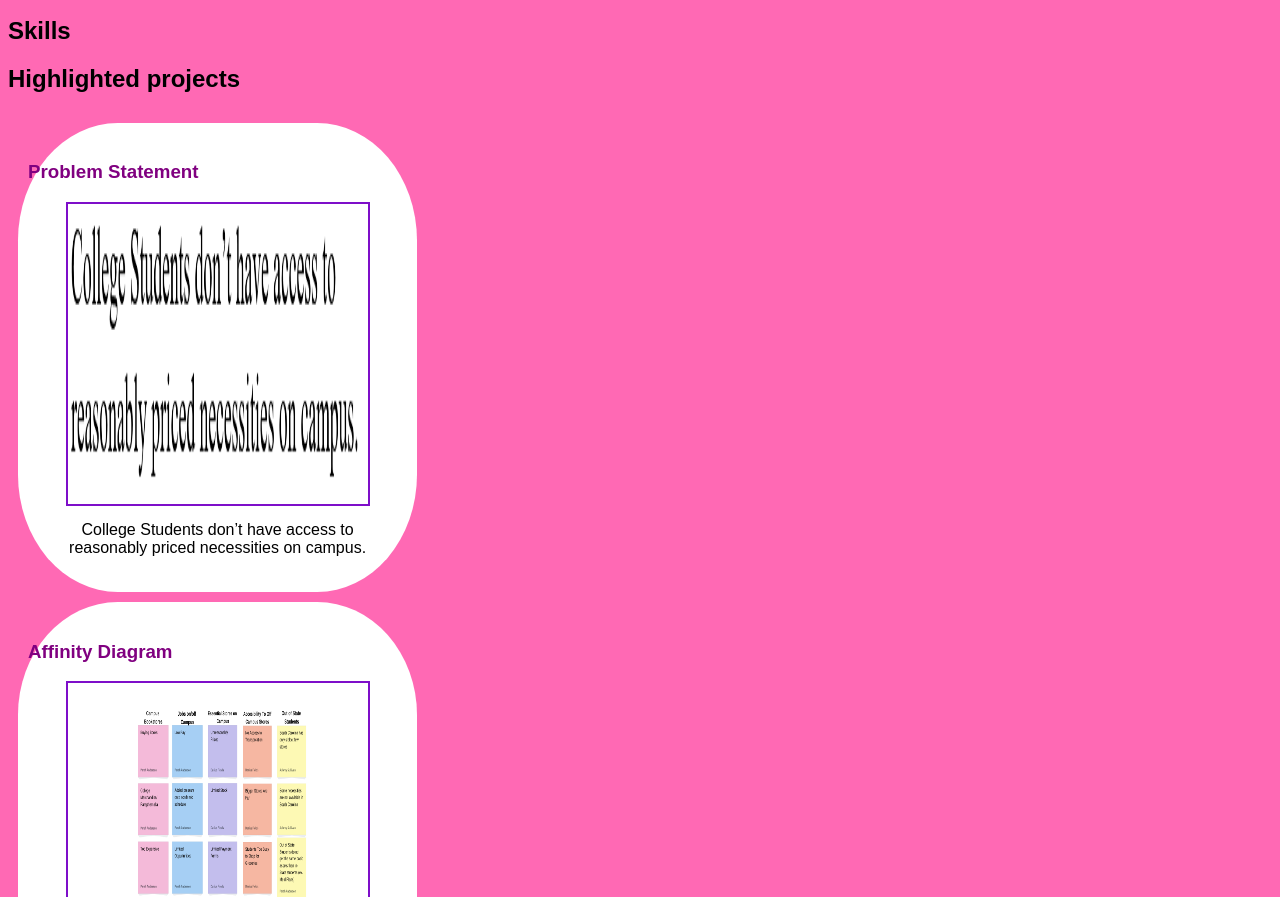
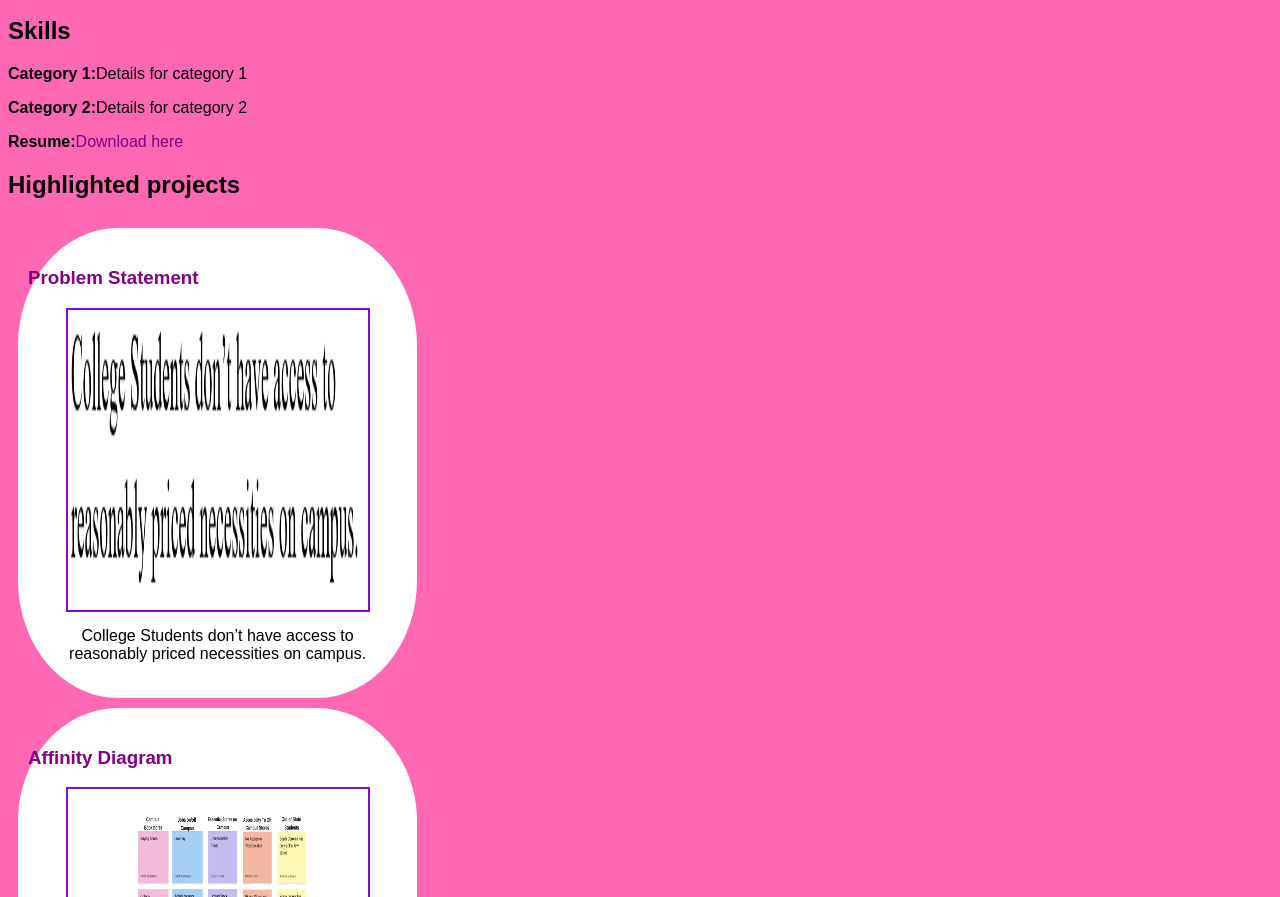
Before and after one commit to AubreySPort/AubreySPort.github.io, a plain HTML site: page index.html in a window 1280 px wide. Shown: the part 203-1100 px from the top of the page. Drawn offline with Linux system fonts and the light colour scheme.

Commit message:
newly updated

```diff
--- a/index.html
+++ b/index.html
@@ -16,7 +16,11 @@
 </p>
 <h2>Skills</h2>
 <div class="skills"></div>
-
+<div class = "skills">
+    <p><b>Category 1:</b>Details for category 1</p>
+    <p><b>Category 2:</b>Details for category 2</p>
+    <p><b>Resume:</b><a href="files/Resume.pdf">Download here</a></p>
+    </div>
 <h2>Highlighted projects</h2>
 <div class="projects"></div>
 
```
Also changed, not shown: 1 other file.
